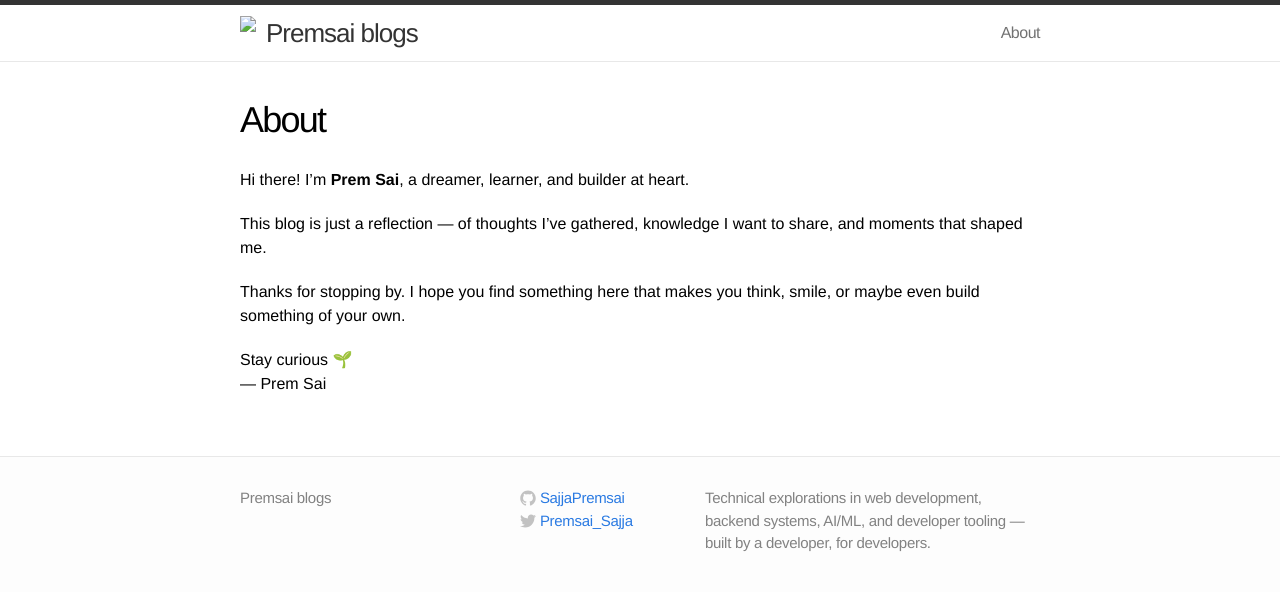
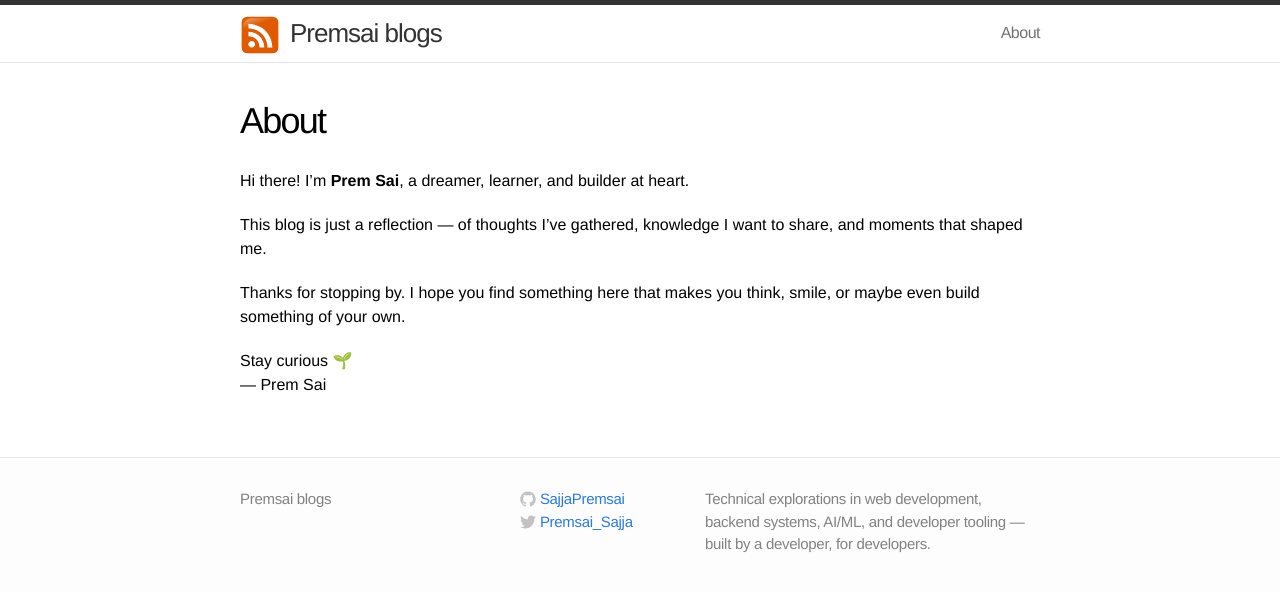
Before and after one commit to SajjaPremsai/blogs, a Jekyll site: the page built from about.md, in a window 1280 px wide. Shown: the top 592 px of the page. Built offline with Jekyll 4.4.1, drawn with Linux system fonts in a browser that asks for light colours.

Commit message:
updated header.html

```diff
--- a/_includes/header.html
+++ b/_includes/header.html
@@ -4,7 +4,7 @@
 
     <div style="float:left; margin-top:10px; margin-right:10px;">
     <a href="{{ "/feed.xml" | prepend: site.baseurl }}">
-      <img src="./assets/rssicon.svg" width="40">
+<img src="{{ site.baseurl }}/assets/rssicon.svg" width="40">
     </a>
     </div>
 
```
